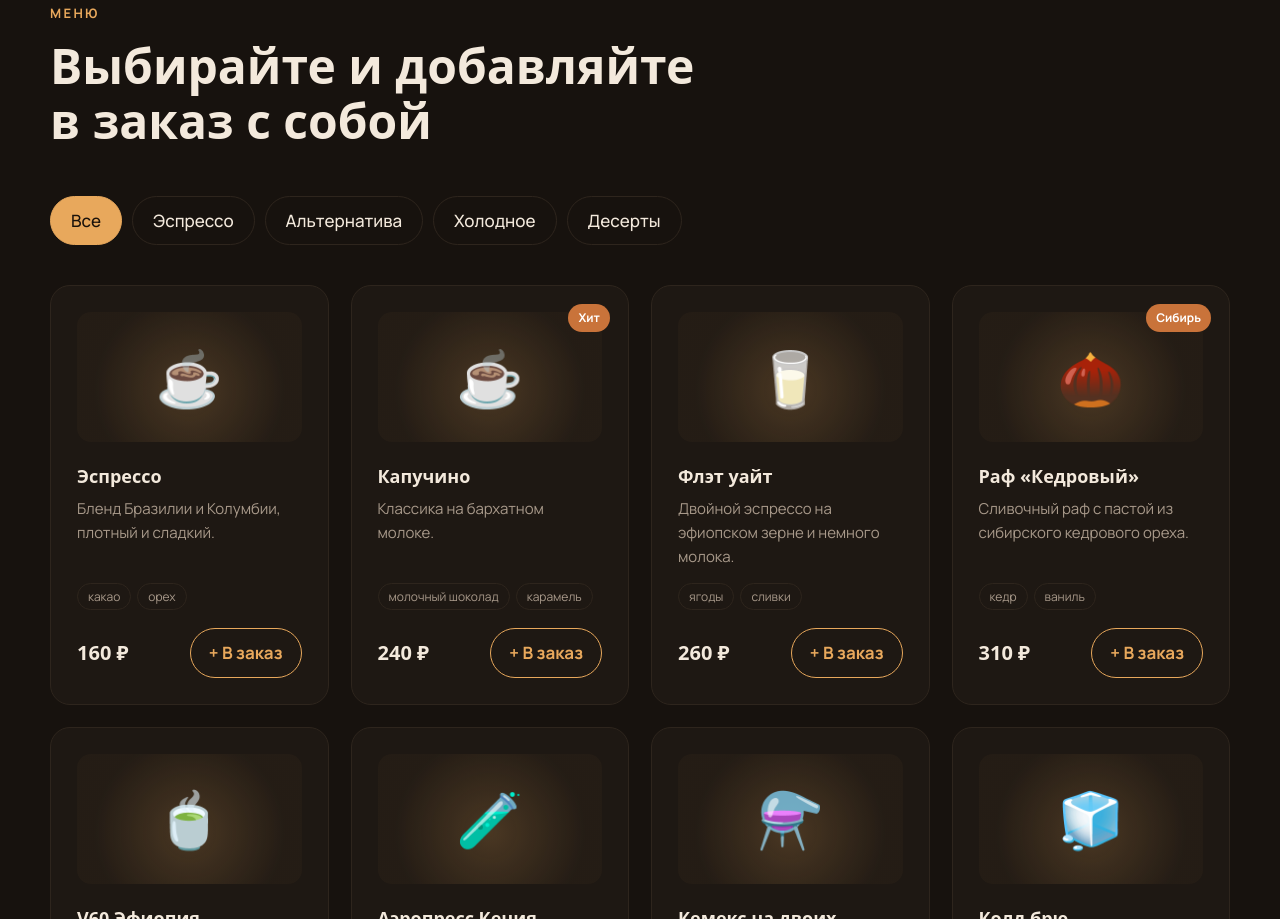
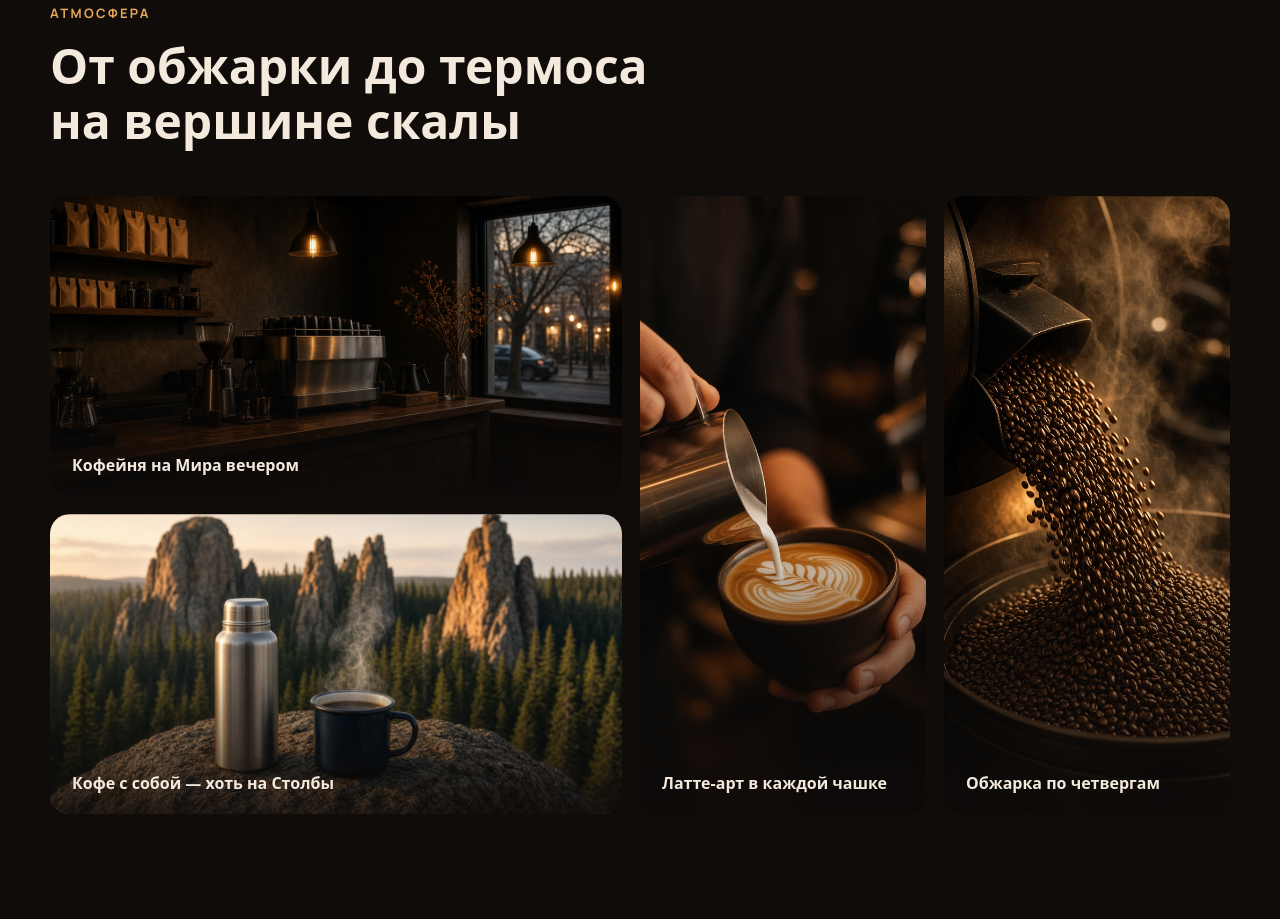
Before and after one commit to Corsche-Parrera/stolby-coffee, a plain HTML site: page index.html in a window 1280 px wide. Shown: the part 1881-2800 px from the top of the page. Drawn offline with Linux system fonts and the light colour scheme; a web font is replaced by a local one.

Commit message:
Фото блюд и напитков, галерея Атмосфера
Co-authored-by: Cursor <cursoragent@cursor.com>

```diff
--- a/index.html
+++ b/index.html
@@ -136,6 +136,31 @@
       </div>
     </section>
 
+    <section class="section gallery" id="gallery">
+      <div class="container">
+        <p class="eyebrow reveal">Атмосфера</p>
+        <h2 class="section__title reveal">От обжарки до термоса<br>на вершине скалы</h2>
+        <div class="gallery__grid">
+          <figure class="shot shot--interior reveal">
+            <img src="images/interior.jpg" alt="Интерьер кофейни вечером" loading="lazy">
+            <figcaption>Кофейня на Мира вечером</figcaption>
+          </figure>
+          <figure class="shot shot--barista reveal">
+            <img src="images/barista.jpg" alt="Бариста рисует латте-арт" loading="lazy">
+            <figcaption>Латте-арт в каждой чашке</figcaption>
+          </figure>
+          <figure class="shot shot--roasting reveal">
+            <img src="images/roasting.jpg" alt="Свежеобжаренное зерно высыпается из ростера" loading="lazy">
+            <figcaption>Обжарка по четвергам</figcaption>
+          </figure>
+          <figure class="shot shot--stolby reveal">
+            <img src="images/stolby.jpg" alt="Термос и кружка кофе на фоне скал заповедника Столбы" loading="lazy">
+            <figcaption>Кофе с собой — хоть на Столбы</figcaption>
+          </figure>
+        </div>
+      </div>
+    </section>
+
     <section class="section menu" id="menu">
       <div class="container">
         <p class="eyebrow reveal">Меню</p>
--- a/script.js
+++ b/script.js
@@ -1,17 +1,17 @@
 const MENU = [
-  { id: "espresso", cat: "espresso", icon: "☕", name: "Эспрессо", desc: "Бленд Бразилии и Колумбии, плотный и сладкий.", notes: ["какао", "орех"], price: 160 },
-  { id: "cappuccino", cat: "espresso", icon: "☕", name: "Капучино", desc: "Классика на бархатном молоке.", notes: ["молочный шоколад", "карамель"], price: 240, tag: "Хит" },
-  { id: "flatwhite", cat: "espresso", icon: "🥛", name: "Флэт уайт", desc: "Двойной эспрессо на эфиопском зерне и немного молока.", notes: ["ягоды", "сливки"], price: 260 },
-  { id: "raf", cat: "espresso", icon: "🌰", name: "Раф «Кедровый»", desc: "Сливочный раф с пастой из сибирского кедрового ореха.", notes: ["кедр", "ваниль"], price: 310, tag: "Сибирь" },
-  { id: "v60", cat: "filter", icon: "🍵", name: "V60 Эфиопия", desc: "Воронка на лёгкой обжарке, чистая и цветочная чашка.", notes: ["жасмин", "бергамот", "персик"], price: 290 },
-  { id: "aeropress", cat: "filter", icon: "🧪", name: "Аэропресс Кения", desc: "Яркая, сочная чашка с выраженной кислинкой.", notes: ["смородина", "грейпфрут"], price: 310 },
-  { id: "chemex", cat: "filter", icon: "⚗️", name: "Кемекс на двоих", desc: "500 мл сорта недели. Удобно взять с собой в термос.", notes: ["сорт недели"], price: 450 },
-  { id: "coldbrew", cat: "cold", icon: "🧊", name: "Колд брю", desc: "Настаиваем 18 часов в холоде. Мягкий и бодрый.", notes: ["шоколад", "чернослив"], price: 270 },
-  { id: "tonic", cat: "cold", icon: "🍋", name: "Эспрессо-тоник", desc: "Тоник, лёд, цедра и шот эфиопского эспрессо.", notes: ["цитрус", "свежесть"], price: 290 },
-  { id: "icelatte", cat: "cold", icon: "🥤", name: "Айс латте", desc: "Эспрессо, холодное молоко и много льда.", notes: ["карамель", "орех"], price: 280 },
-  { id: "croissant", cat: "food", icon: "🥐", name: "Круассан", desc: "Из местной пекарни, привозим каждое утро.", notes: ["сливочное масло"], price: 190 },
-  { id: "cheesecake", cat: "food", icon: "🍰", name: "Облепиховый чизкейк", desc: "Нежный сливочный чизкейк с облепиховым конфи.", notes: ["облепиха", "сливки"], price: 280, tag: "Новинка" },
-  { id: "brownie", cat: "food", icon: "🍫", name: "Брауни с кедром", desc: "Тёмный шоколад и обжаренный кедровый орех.", notes: ["шоколад", "кедр"], price: 240 },
+  { id: "espresso", cat: "espresso", name: "Эспрессо", desc: "Бленд Бразилии и Колумбии, плотный и сладкий.", notes: ["какао", "орех"], price: 160 },
+  { id: "cappuccino", cat: "espresso", name: "Капучино", desc: "Классика на бархатном молоке.", notes: ["молочный шоколад", "карамель"], price: 240, tag: "Хит" },
+  { id: "flatwhite", cat: "espresso", name: "Флэт уайт", desc: "Двойной эспрессо на эфиопском зерне и немного молока.", notes: ["ягоды", "сливки"], price: 260 },
+  { id: "raf", cat: "espresso", name: "Раф «Кедровый»", desc: "Сливочный раф с пастой из сибирского кедрового ореха.", notes: ["кедр", "ваниль"], price: 310, tag: "Сибирь" },
+  { id: "v60", cat: "filter", name: "V60 Эфиопия", desc: "Воронка на лёгкой обжарке, чистая и цветочная чашка.", notes: ["жасмин", "бергамот", "персик"], price: 290 },
+  { id: "aeropress", cat: "filter", name: "Аэропресс Кения", desc: "Яркая, сочная чашка с выраженной кислинкой.", notes: ["смородина", "грейпфрут"], price: 310 },
+  { id: "chemex", cat: "filter", name: "Кемекс на двоих", desc: "500 мл сорта недели. Удобно взять с собой в термос.", notes: ["сорт недели"], price: 450 },
+  { id: "coldbrew", cat: "cold", name: "Колд брю", desc: "Настаиваем 18 часов в холоде. Мягкий и бодрый.", notes: ["шоколад", "чернослив"], price: 270 },
+  { id: "tonic", cat: "cold", name: "Эспрессо-тоник", desc: "Тоник, лёд, цедра и шот эфиопского эспрессо.", notes: ["цитрус", "свежесть"], price: 290 },
+  { id: "icelatte", cat: "cold", name: "Айс латте", desc: "Эспрессо, холодное молоко и много льда.", notes: ["карамель", "орех"], price: 280 },
+  { id: "croissant", cat: "food", name: "Круассан", desc: "Из местной пекарни, привозим каждое утро.", notes: ["сливочное масло"], price: 190 },
+  { id: "cheesecake", cat: "food", name: "Облепиховый чизкейк", desc: "Нежный сливочный чизкейк с облепиховым конфи.", notes: ["облепиха", "сливки"], price: 280, tag: "Новинка" },
+  { id: "brownie", cat: "food", name: "Брауни с кедром", desc: "Тёмный шоколад и обжаренный кедровый орех.", notes: ["шоколад", "кедр"], price: 240 },
 ];
 
 const QUIZ = [
@@ -59,6 +59,7 @@ const $ = (selector, root = document) => root.querySelector(selector);
 const $$ = (selector, root = document) => [...root.querySelectorAll(selector)];
 const formatPrice = (value) => `${value.toLocaleString("ru-RU")} ₽`;
 const findItem = (id) => MENU.find((item) => item.id === id);
+const photoOf = (item) => `images/${item.id}.jpg`;
 
 /* ---------- Шапка и мобильное меню ---------- */
 
@@ -178,7 +179,7 @@ function renderMenu(filter = "all") {
   menuGrid.innerHTML = items.map((item, i) => `
     <article class="item" style="--i: ${i}">
       ${item.tag ? `<span class="item__tag">${item.tag}</span>` : ""}
-      <div class="item__visual">${item.icon}</div>
+      <div class="item__visual"><img src="${photoOf(item)}" alt="${item.name}" loading="lazy" width="1024" height="768"></div>
       <h3>${item.name}</h3>
       <p class="item__desc">${item.desc}</p>
       <div class="item__notes">${item.notes.map((note) => `<span>${note}</span>`).join("")}</div>
@@ -262,7 +263,7 @@ function renderCart() {
       const item = findItem(row.id);
       return `
         <div class="cart-row">
-          <div class="cart-row__icon">${item.icon}</div>
+          <img class="cart-row__photo" src="${photoOf(item)}" alt="">
           <div>
             <div class="cart-row__name">${item.name}</div>
             <div class="cart-row__price">${formatPrice(item.price)} · ${CATEGORY_NAMES[item.cat]}</div>
@@ -466,7 +467,7 @@ function renderQuizResult() {
 
   quizBody.innerHTML = `
     <div class="quiz__step quiz__result">
-      <div class="quiz__result-visual">${item.icon}</div>
+      <img class="quiz__result-visual" src="${photoOf(item)}" alt="${item.name}">
       <div>
         <p class="eyebrow">Ваш напиток</p>
         <h3>${item.name} · ${formatPrice(item.price)}</h3>
--- a/styles.css
+++ b/styles.css
@@ -483,6 +483,73 @@ button, input, select { font: inherit; color: inherit; }
 
 .stat span { color: var(--muted); }
 
+/* ---------- Галерея ---------- */
+
+.gallery__grid {
+  display: grid;
+  grid-template-columns: 2fr 1fr 1fr;
+  grid-template-rows: 300px 300px;
+  gap: 18px;
+}
+
+.shot {
+  position: relative;
+  margin: 0;
+  border-radius: var(--radius);
+  overflow: hidden;
+  background: var(--card);
+}
+
+.shot--interior { grid-column: 1; grid-row: 1; }
+.shot--stolby { grid-column: 1; grid-row: 2; }
+.shot--barista { grid-column: 2; grid-row: 1 / 3; }
+.shot--roasting { grid-column: 3; grid-row: 1 / 3; }
+
+.shot img {
+  width: 100%;
+  height: 100%;
+  object-fit: cover;
+  transform: scale(1.25);
+  transition: transform 1.6s var(--ease);
+}
+
+.shot::after {
+  content: "";
+  position: absolute;
+  inset: 0;
+  background: linear-gradient(to top, rgba(15, 12, 10, .85), transparent 50%);
+  pointer-events: none;
+}
+
+.shot figcaption {
+  position: absolute;
+  left: 22px;
+  right: 22px;
+  bottom: 18px;
+  z-index: 1;
+  font-family: var(--font-head);
+  font-size: 16px;
+  font-weight: 600;
+  transform: translateY(10px);
+  opacity: 0;
+  transition: transform .6s var(--ease) .5s, opacity .6s .5s;
+}
+
+.shot.reveal {
+  opacity: 1;
+  transform: none;
+  background: transparent;
+}
+
+.shot.reveal img {
+  clip-path: inset(100% 0 0 0);
+  transition: clip-path 1.2s var(--ease) var(--delay, 0s), transform 1.6s var(--ease) var(--delay, 0s);
+}
+
+.shot.is-visible img { clip-path: inset(0); transform: scale(1); }
+.shot.is-visible figcaption { transform: none; opacity: 1; }
+.shot.is-visible:hover img { transform: scale(1.06); transition-duration: .8s; }
+
 /* ---------- Меню ---------- */
 
 .menu { background: var(--bg-2); }
@@ -543,19 +610,32 @@ button, input, select { font: inherit; color: inherit; }
 }
 
 .item__visual {
-  height: 130px;
-  border-radius: 14px;
-  margin-bottom: 20px;
-  display: grid;
-  place-items: center;
-  font-size: 54px;
-  background: radial-gradient(circle at 50% 60%, rgba(232, 168, 92, .22), rgba(232, 168, 92, .03) 70%);
-  transition: transform .5s var(--ease);
+  position: relative;
+  height: 200px;
+  margin: -26px -26px 22px;
+  border-radius: var(--radius) var(--radius) 0 0;
+  overflow: hidden;
+  background: var(--bg-2);
 }
 
-.item:hover .item__visual { transform: translateZ(30px) scale(1.04); }
+.item__visual::after {
+  content: "";
+  position: absolute;
+  inset: 0;
+  background: linear-gradient(to top, var(--card), transparent 45%);
+}
+
+.item__visual img {
+  width: 100%;
+  height: 100%;
+  object-fit: cover;
+  transition: transform .8s var(--ease);
+}
+
+.item:hover .item__visual img { transform: scale(1.08); }
 
 .item__tag {
+  z-index: 1;
   position: absolute;
   top: 18px;
   right: 18px;
@@ -681,13 +761,12 @@ button, input, select { font: inherit; color: inherit; }
 .quiz__result { display: grid; grid-template-columns: auto 1fr; gap: 28px; align-items: center; }
 
 .quiz__result-visual {
-  width: 140px;
-  height: 140px;
+  width: 160px;
+  height: 160px;
   border-radius: 50%;
-  display: grid;
-  place-items: center;
-  font-size: 64px;
-  background: radial-gradient(circle, rgba(232, 168, 92, .3), rgba(232, 168, 92, .04) 70%);
+  object-fit: cover;
+  border: 3px solid var(--accent);
+  box-shadow: 0 0 0 10px rgba(232, 168, 92, .12);
   animation: popIn .7s var(--ease) both;
 }
 
@@ -805,7 +884,7 @@ button, input, select { font: inherit; color: inherit; }
   animation: stepIn .4s var(--ease) both;
 }
 
-.cart-row__icon { font-size: 30px; text-align: center; }
+.cart-row__photo { width: 44px; height: 44px; border-radius: 12px; object-fit: cover; }
 .cart-row__name { font-weight: 700; line-height: 1.3; }
 .cart-row__price { color: var(--muted); font-size: 14px; }
 
@@ -951,6 +1030,18 @@ button, input, select { font: inherit; color: inherit; }
   .nav a { color: var(--text); }
 
   .stats { grid-template-columns: 1fr; gap: 0; }
+
+  .gallery__grid {
+    grid-template-columns: 1fr 1fr;
+    grid-template-rows: 220px 300px 220px;
+    gap: 12px;
+  }
+
+  .shot--interior { grid-column: 1 / 3; grid-row: 1; }
+  .shot--barista { grid-column: 1; grid-row: 2; }
+  .shot--roasting { grid-column: 2; grid-row: 2; }
+  .shot--stolby { grid-column: 1 / 3; grid-row: 3; }
+  .shot figcaption { font-size: 14px; left: 14px; right: 14px; bottom: 12px; }
   .quiz__card { padding: 32px 22px; }
   .quiz__result { grid-template-columns: 1fr; justify-items: center; text-align: center; }
   .quiz__result-actions { justify-content: center; }
@@ -967,4 +1058,5 @@ button, input, select { font: inherit; color: inherit; }
   }
 
   .reveal { opacity: 1; transform: none; }
+  .shot.reveal img { clip-path: none; transform: none; }
 }
```
Also changed, not shown: images/aeropress.jpg (added), images/barista.jpg (added), images/brownie.jpg (added), images/cappuccino.jpg (added), images/cheesecake.jpg (added), images/chemex.jpg (added), images/coldbrew.jpg (added), images/croissant.jpg (added), images/espresso.jpg (added), images/flatwhite.jpg (added), images/icelatte.jpg (added), images/interior.jpg (added), images/raf.jpg (added), images/roasting.jpg (added), 3 more files.
